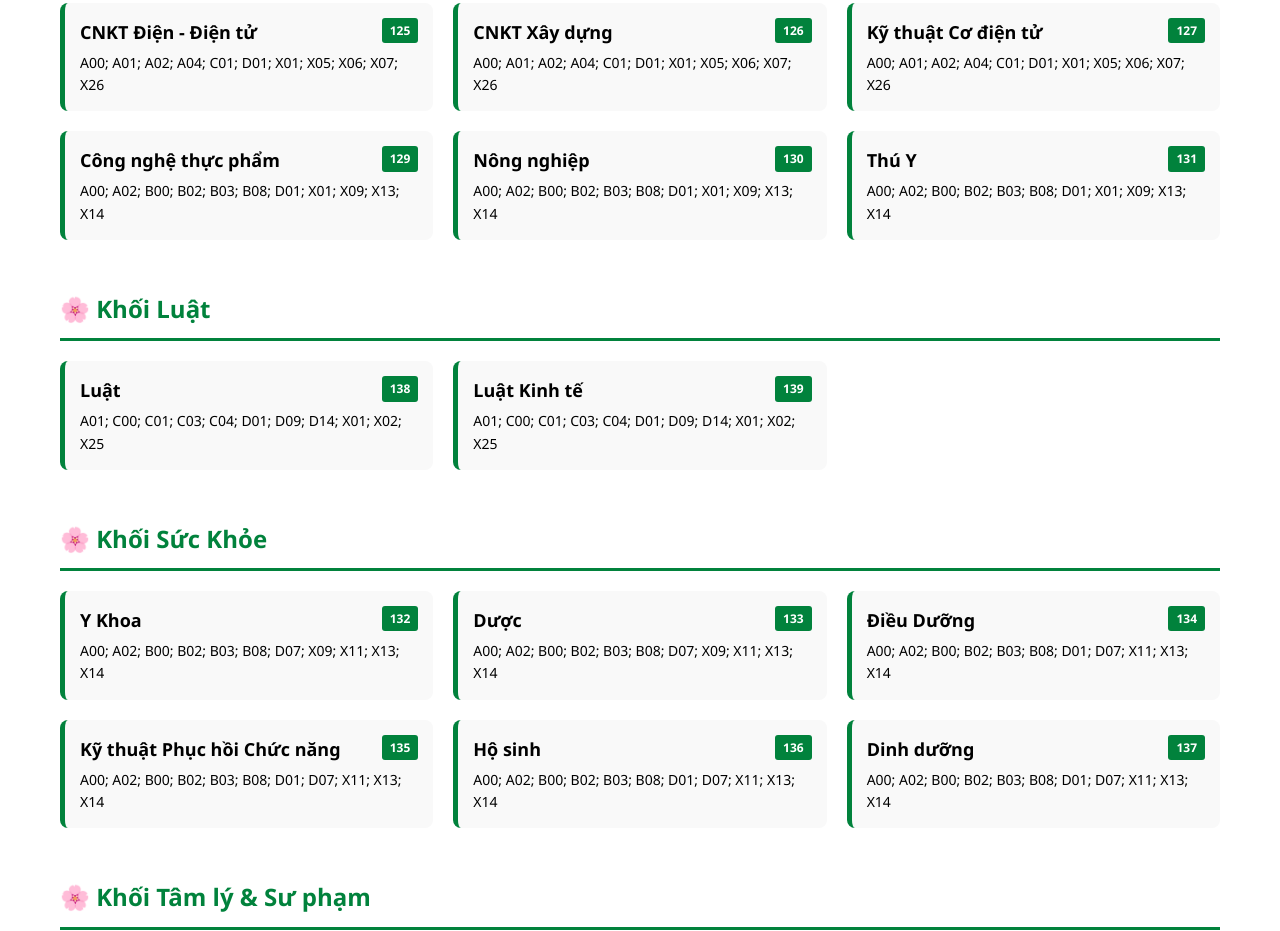
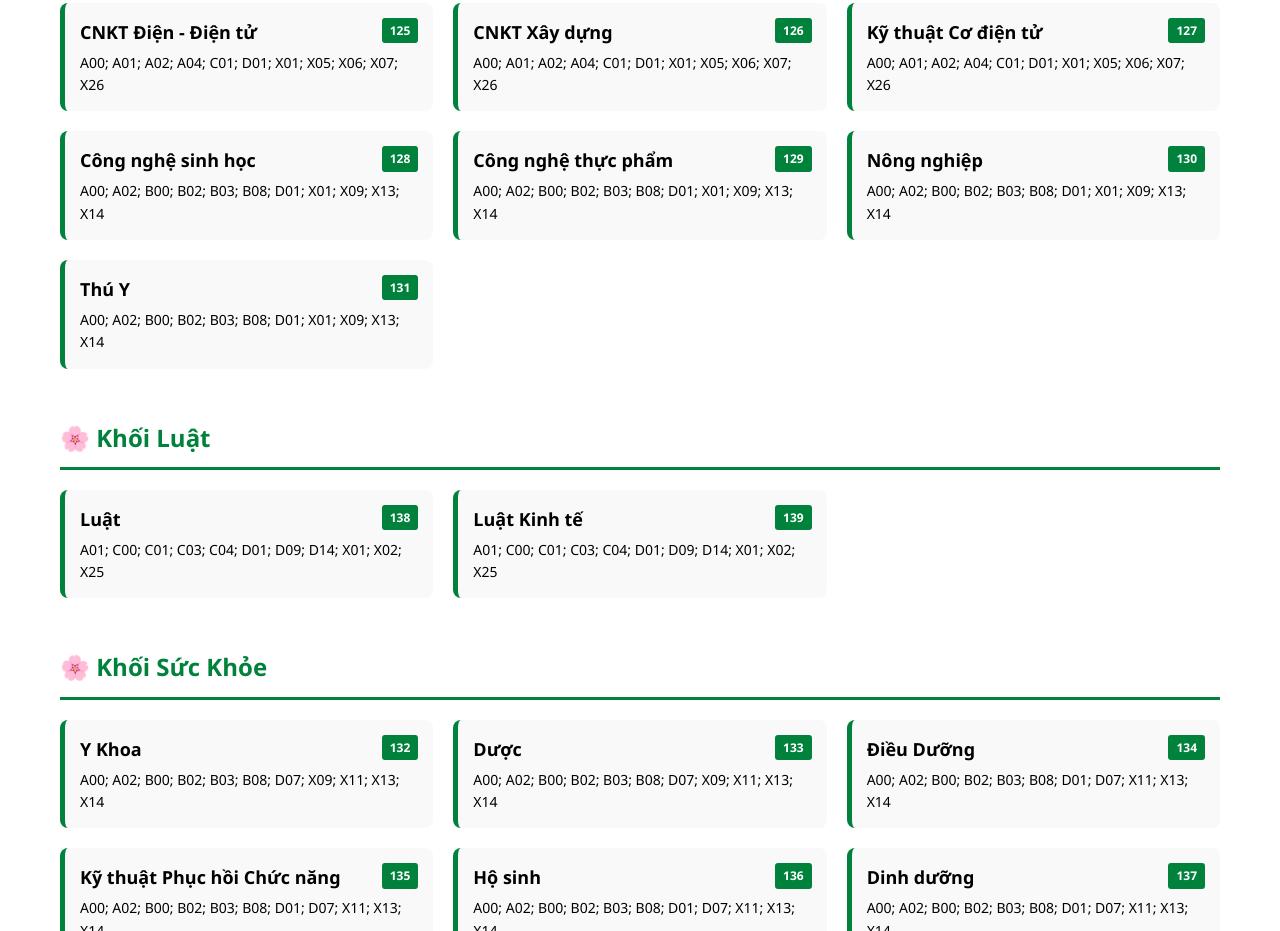
Before and after one commit to daihp143/chon-nganh-hoc, a plain HTML site: page index.html in a window 1280 px wide. Shown: the part 1529-2460 px from the top of the page. Drawn offline with Linux system fonts and the light colour scheme.

Commit message:
Update index.html

```diff
--- a/index.html
+++ b/index.html
@@ -675,7 +675,7 @@
                     </a>
                 </div>
                 <div class="program-card">
-                    <a href="https://cntt.donga.edu.vn/ctdt/dao-tao-cntt-2024" target="_blank" rel="noopener noreferrer">
+                    <a href="https://cntt.donga.edu.vn/ctdt/Ng%C3%A0nh-C%C3%B4ng-ngh%E1%BB%87-th%C3%B4ng-tin-2025" target="_blank" rel="noopener noreferrer">
                         <h3>Công Nghệ Thông Tin <span class="code" style="float: inline-end;">120</span></h3>
                         <span class="to-hop">A00; A01; C01; D01; X01; X02; X05; X06; X07; X25; X26</span>
                     </a>
@@ -720,6 +720,12 @@
                     <a href="https://oto.donga.edu.vn/ctdt/chuong-trinh-dao-tao-nganh-ky-thuat-co-dien-tu" target="_blank" rel="noopener noreferrer">
                         <h3>Kỹ thuật Cơ điện tử <span class="code" style="float: inline-end;">127</span></h3>
                         <span class="to-hop">A00; A01; A02; A04; C01; D01; X01; X05; X06; X07; X26</span>
+                    </a>
+                </div>
+                <div class="program-card">
+                    <a href="https://cnthucpham.donga.edu.vn" target="_blank" rel="noopener noreferrer">
+                        <h3>Công nghệ sinh học <span class="code" style="float: inline-end;">128</span></h3>
+                        <span class="to-hop">A00; A02; B00; B02; B03; B08; D01; X01; X09; X13; X14</span>
                     </a>
                 </div>
                 <div class="program-card">
```
